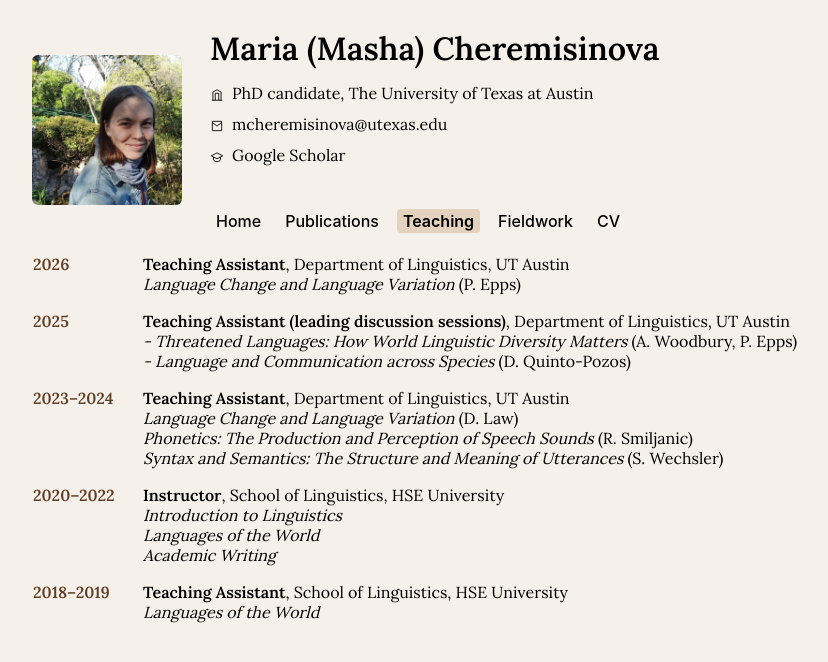
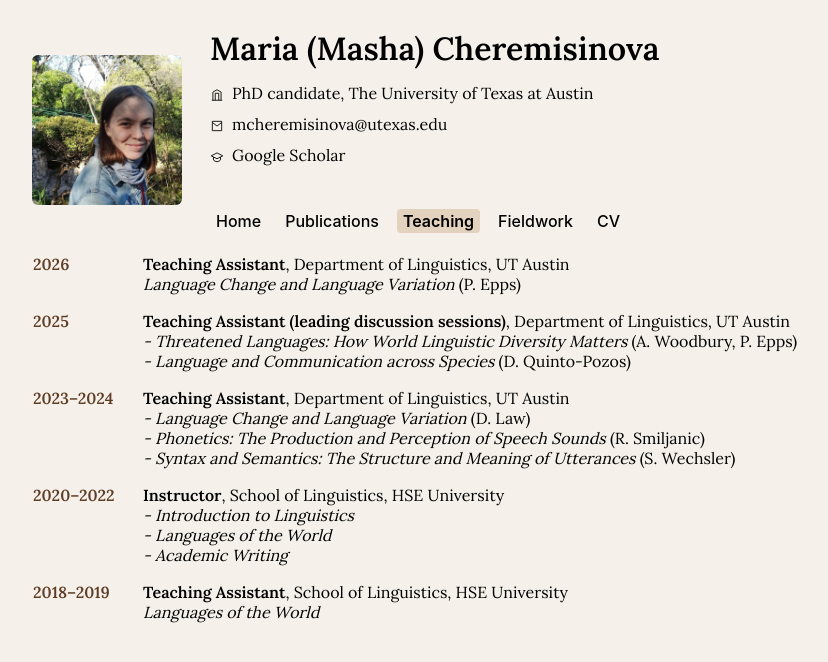
Before and after one commit to mashache/mashache.github.io, a Jekyll site: the page built from pages/teaching.md, in a window 1280 px wide. Shown: the top 662 px of the page, without its empty margins (202-1030 px from the left). Built offline with Jekyll 4.4.1, drawn with Linux system fonts in a browser that asks for light colours.

```diff
--- a/pages/teaching.md
+++ b/pages/teaching.md
@@ -26,9 +26,9 @@ show_title: false
     <td class="cv-year">2023–2024</td>
     <td>
       <strong>Teaching Assistant</strong>, Department of Linguistics, UT Austin<br>
-      <em>Language Change and Language Variation</em> (D. Law)<br>
-<em>Phonetics: The Production and Perception of Speech Sounds</em> (R. Smiljanic)<br>
-<em>Syntax and Semantics: The Structure and Meaning of Utterances</em> (S. Wechsler)
+      <em>- Language Change and Language Variation</em> (D. Law)<br>
+<em>- Phonetics: The Production and Perception of Speech Sounds</em> (R. Smiljanic)<br>
+<em>- Syntax and Semantics: The Structure and Meaning of Utterances</em> (S. Wechsler)
     </td>
   </tr>
 
@@ -36,9 +36,9 @@ show_title: false
     <td class="cv-year">2020–2022</td>
     <td>
       <strong>Instructor</strong>, School of Linguistics, HSE University<br>
-      <em>Introduction to Linguistics</em><br>
-<em>Languages of the World</em><br>
-<em>Academic Writing</em>
+      <em>- Introduction to Linguistics</em><br>
+<em>- Languages of the World</em><br>
+<em>- Academic Writing</em>
     </td>
   </tr>
 
```
